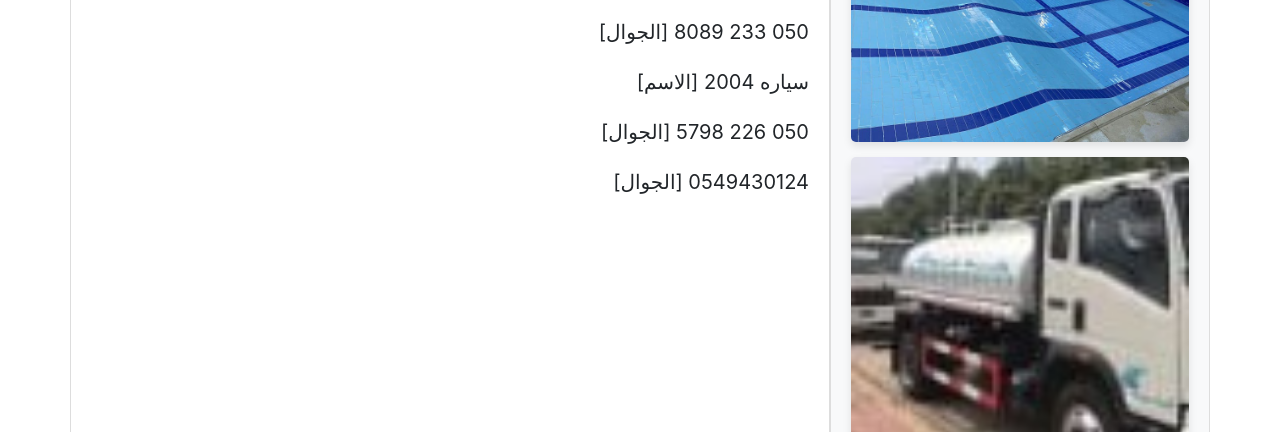
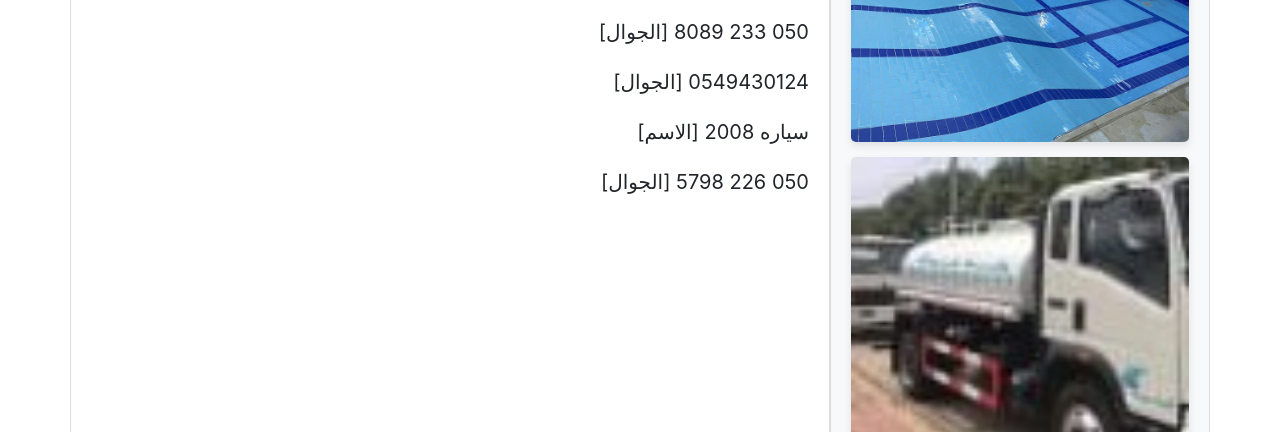
Before and after one commit to AhmedMomenGitHub/waitate-test2, a plain HTML site: page index.html in a window 1280 px wide. Shown: the part 220-652 px from the top of the page. Drawn offline with nearby package versions, Linux system fonts and the light colour scheme.

Commit message:
Update index.html

```diff
--- a/index.html
+++ b/index.html
@@ -88,9 +88,10 @@
                 <div class="contact-info">
                     <p>[الاسم] سياره 2009</p>
                     <p>[الجوال] 050 233 8089</p>
-                    <p>[الاسم] سياره 2004</p>
+                    <p>[الجوال] 0549430124</p>
+                    <p>[الاسم] سياره 2008</p>
                     <p>[الجوال] 050 226 5798</p>
-                    <p>[الجوال] 0549430124</p>
+
                 </div>
             </div>
                       <!-- القسم الجانبي -->
```
